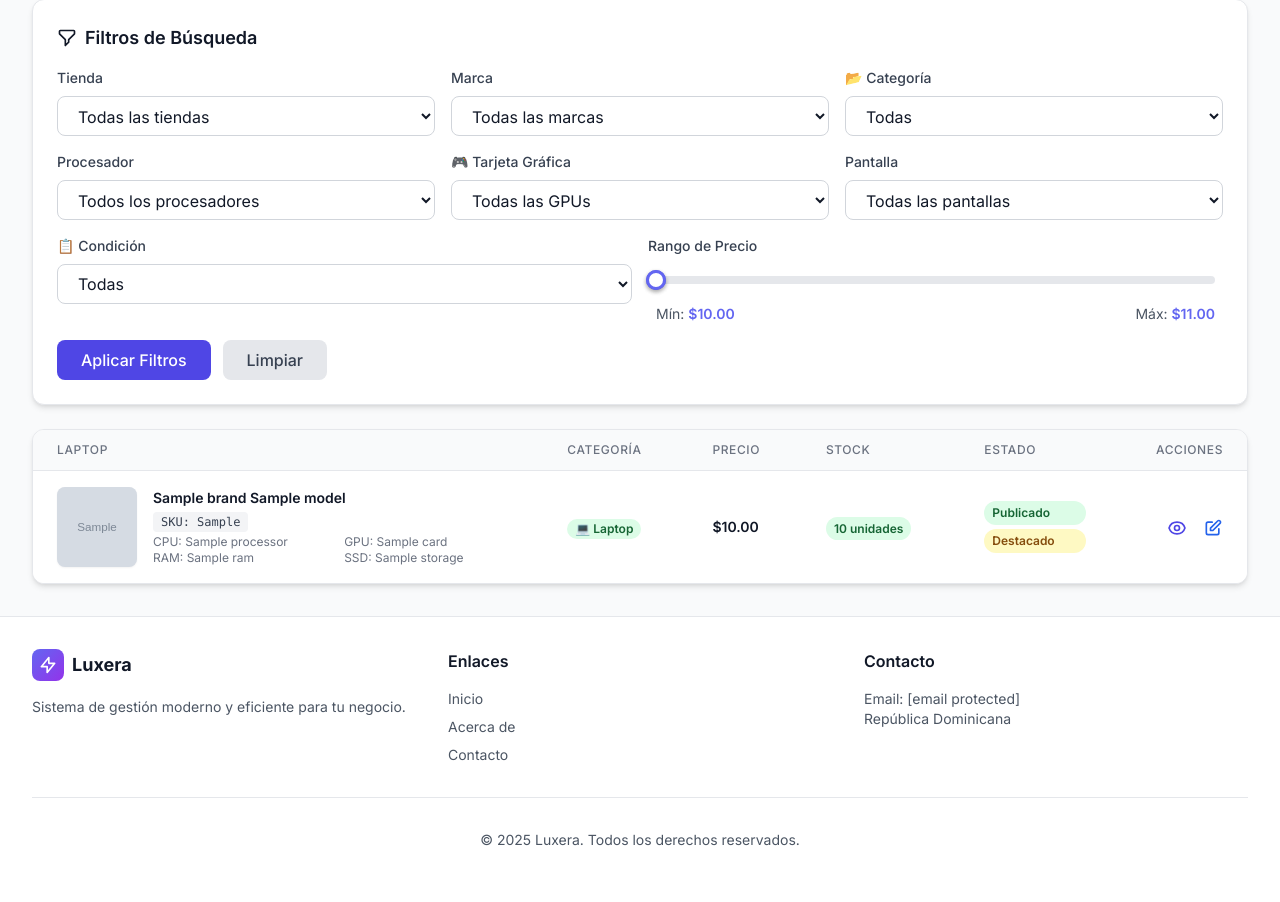
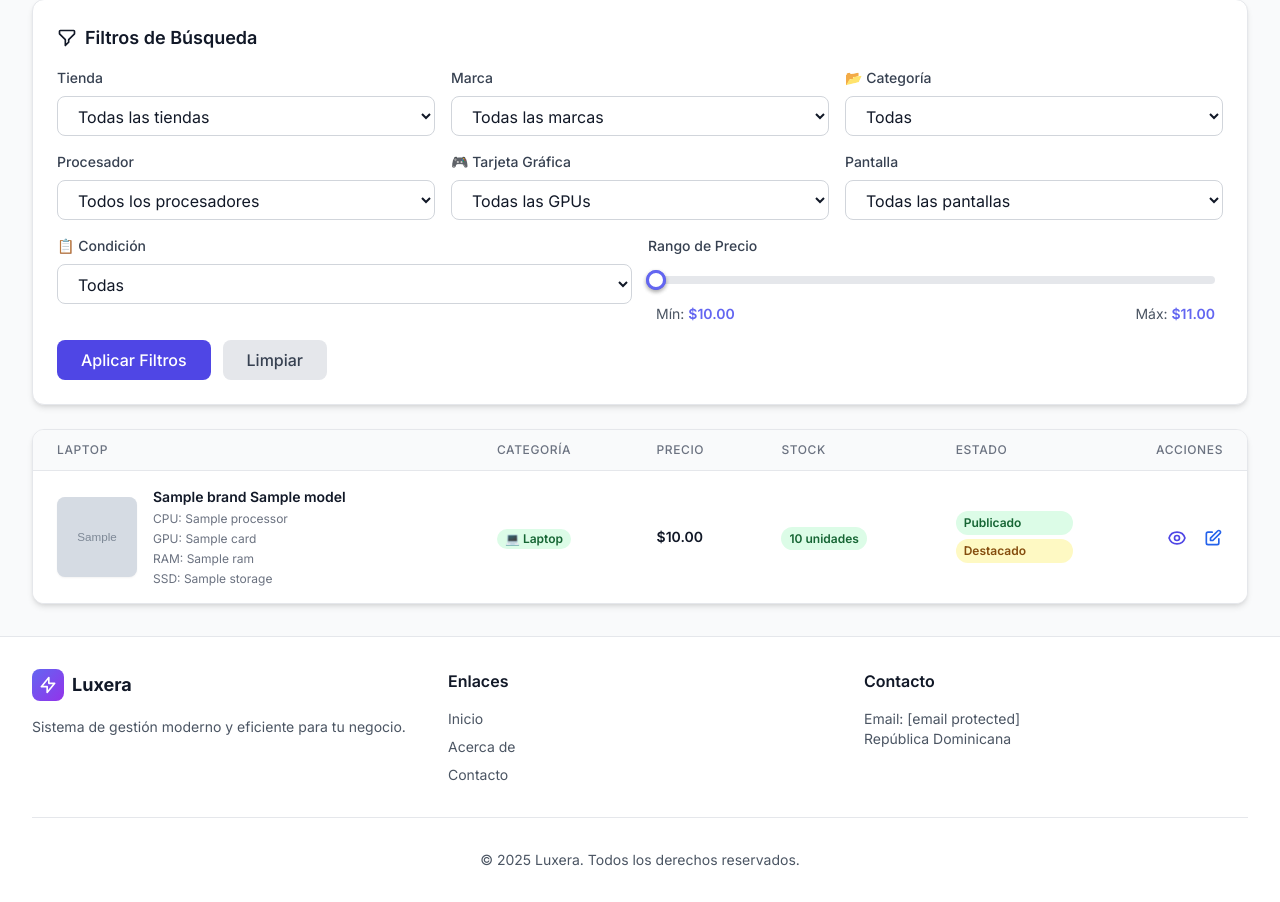
Before and after one commit to somanumte/LuxeraRD, a Flask app: page /inventory/ in a window 1280 px wide. Shown: the part 340-1242 px from the top of the page. Before the commit the page ends 1186 px from the top, so only its background shows below. Run offline with Flask 3, Linux system fonts and the light colour scheme; a user stored in the database is signed in; tables that the repository leaves empty hold one stand-in row (values such as "Sample post"); grey boxes marked "Sample" are stand-in pictures; some libraries are stand-ins or nearby versions.

Commit message:
Proyecto Luxera, V.1.0

```diff
--- a/app/templates/inventory/laptops_list.html
+++ b/app/templates/inventory/laptops_list.html
@@ -293,12 +293,7 @@
                                                 </h3>
                                             </div>
                                             <div class="text-xs text-gray-500 dark:text-gray-400 space-y-0.5">
-                                                <div class="font-mono text-xs">
-                                                    <span class="inline-flex items-center px-2 py-0.5 rounded bg-gray-100 dark:bg-gray-700 text-gray-700 dark:text-gray-300">
-                                                        SKU: {{ laptop.sku }}
-                                                    </span>
-                                                </div>
-                                                <div class="grid grid-cols-1 md:grid-cols-2 gap-x-4 mt-1">
+                                                <div class="flex flex-col gap-1 mt-1">
                                                     <div class="truncate">CPU: {{ laptop.processor.name[:25] if laptop.processor else 'N/A' }}</div>
                                                     <div class="truncate">GPU: {{ laptop.graphics_card.name[:25] if laptop.graphics_card else 'N/A' }}</div>
                                                     <div class="truncate">RAM: {{ laptop.ram.name[:20] if laptop.ram else 'N/A' }}</div>
```
